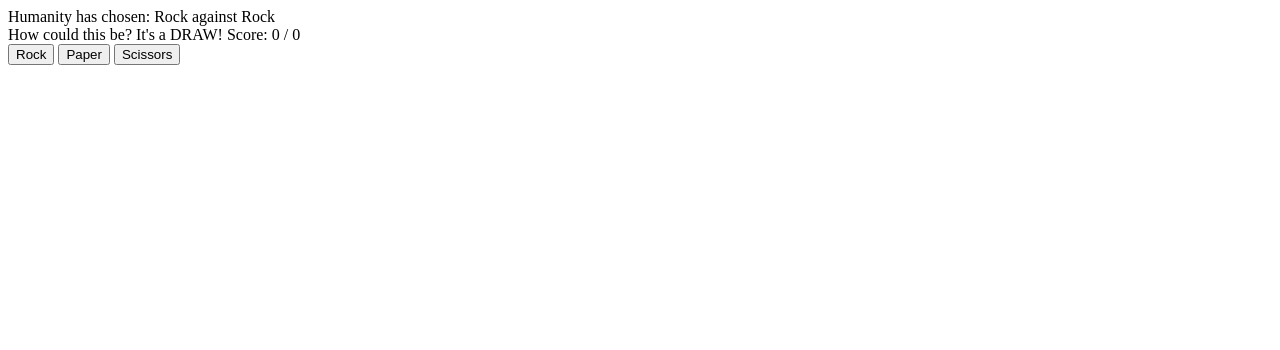
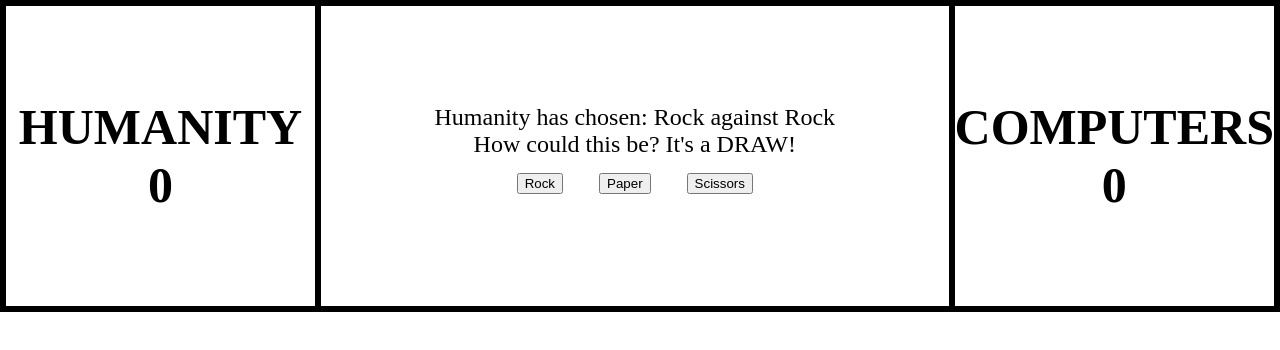
Before and after one commit to YahyaArdaOzdemir/rock-paper-scissors, a plain HTML site: page index.html in a window 1280 px wide. Both pictures are taken after a click on the button "Rock". Drawn offline with Linux system fonts and the light colour scheme.

Commit message:
add some ui

```diff
--- a/index.html
+++ b/index.html
@@ -4,14 +4,31 @@
     <meta charset="UTF-8">
     <meta name="viewport" content="width=device-width, initial-scale=1.0">
     <title>Rock Paper Scissors</title>
+    <link rel="stylesheet" href="style.css">
     <script src="script.js" defer></script>
 </head>
 <body>
-    <div id="versus"></div>
-    <div id="result"></div>
-    <button id="rock">Rock</button>
-    <button id="paper">Paper</button>
-    <button id="scissors">Scissors</button>
+    <div id="rps">
+        <div id="leftbar">
+            <div class="caption">HUMANITY</div>
+            <div id="leftscore">0</div>
+        </div>
+        <div id="game">
+            <div id="versus"></div>
+            <div id="result"></div>
+            <div id="tally"></div>
+            <p></p>
+            <div class="buttons">
+            <button id="rock">Rock</button>
+            <button id="paper">Paper</button>
+            <button id="scissors">Scissors</button>
+            </div>
+        </div>
+        <div id="rightbar">
+            <div class="caption">COMPUTERS</div>
+            <div id="rightscore">0</div>
+        </div>
+    </div>
 
 </body>
 </html>
--- a/script.js
+++ b/script.js
@@ -17,24 +17,38 @@ function getComputerChoice(){
 }
 
 function playRound(humanChoice){
+    p.textContent = "";
     let human = humanChoice;
     let computer = getComputerChoice();
-
     div.textContent = "Humanity has chosen: " + human + " against " +computer;
     if((human === "Rock" && computer === "Scissors") ||
         (human === "Paper" && computer === "Rock") ||
         (human === "Scissors" && computer === "Paper")){
             humanScore++;
-            divz.textContent ="Humanity is VICTORIOUS! Score: " + humanScore + " / " + computerScore;
+            divz.textContent ="Humanity is VICTORIOUS!";
 
         }
     else if (human === computer){
-        divz.textContent = "How could this be? It's a DRAW! Score: " + humanScore + " / " + computerScore;
+        divz.textContent = "How could this be? It's a DRAW!";
     }
     else{
         computerScore++;
-        divz.textContent ="Humanity has been DEFEATED! Score: " + humanScore + " / " + computerScore;
+        divz.textContent ="Humanity has been DEFEATED!";
+
     }
+    leftscore.textContent = humanScore;
+    rightscore.textContent = computerScore;
+    if(humanScore === 5){
+        p.textContent = "Humanity has defeated the evil computers. Long live the king!";
+        humanScore = 0;
+        computerScore = 0;
+    }
+    else if(computerScore === 5){
+        p.textContent = "Humanity has lost against the evil computers. May god preserve us...";
+        humanScore = 0;
+        computerScore = 0;
+    }
+
 
 }
 
@@ -65,3 +79,10 @@ scissors.addEventListener("click", () => playRound("Scissors"));
 
 const div = document.querySelector("#versus");
 const divz = document.querySelector("#result");
+const leftscore = document.querySelector("#leftscore");
+const rightscore = document.querySelector("#rightscore");
+
+
+const score = document.querySelector("#tally");
+
+const p = document.querySelector("p");
--- /dev/null
+++ b/style.css
@@ -0,0 +1,41 @@
+*{
+    margin: 0;
+
+}
+#rps{
+    display: flex;
+    border: solid black;
+}
+
+.buttons{
+
+}
+button{
+    margin: 15px;
+}
+div{
+    text-align: center;
+}
+p{
+    text-align: center;
+}
+#leftbar, #rightbar{
+    width: 33%;
+    border: solid black;
+    font-size: 50px;
+    font-weight: bold;
+    display: flex;
+    flex-direction: column;
+    justify-content: center;
+    min-height: 300px;
+
+}
+#game{
+    display: flex;
+    flex-direction: column;
+    width: 67%;
+    border: solid black;
+    font-size: 24px;
+    justify-content: center;
+
+}
```
